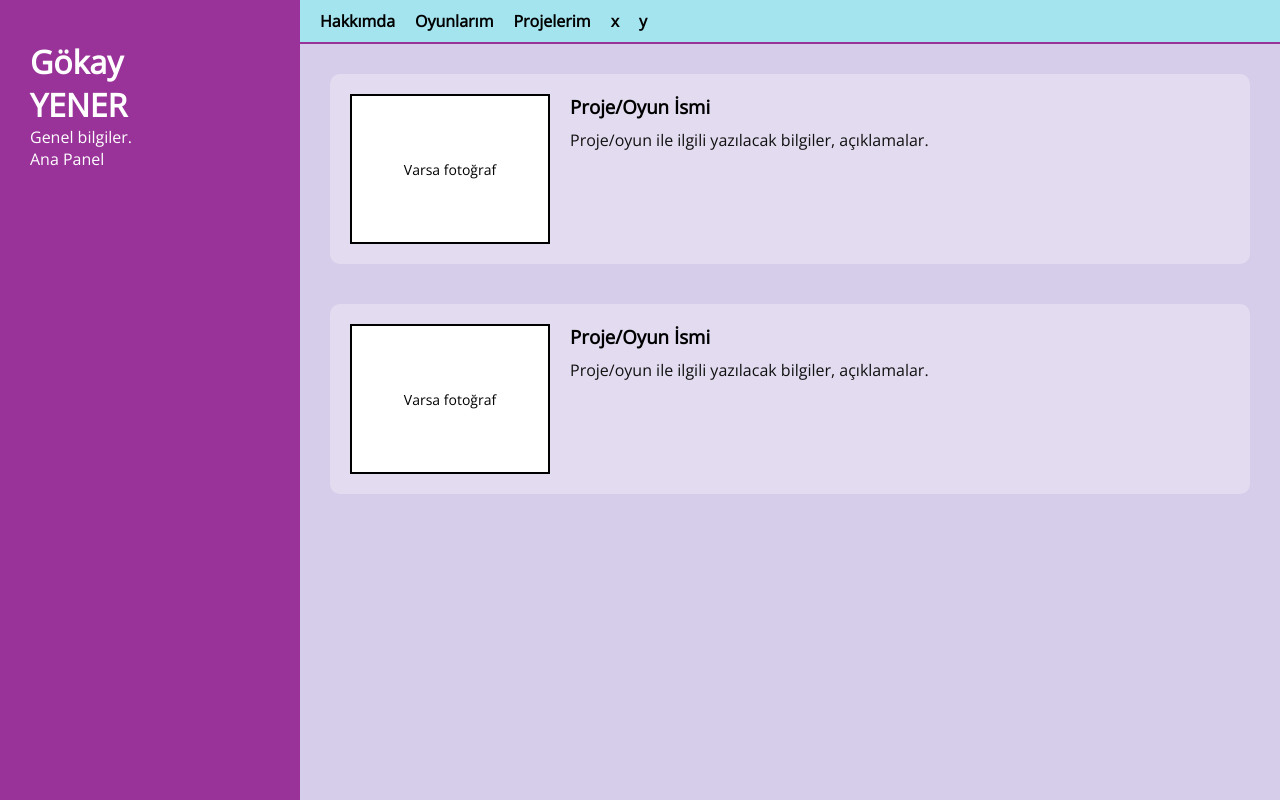
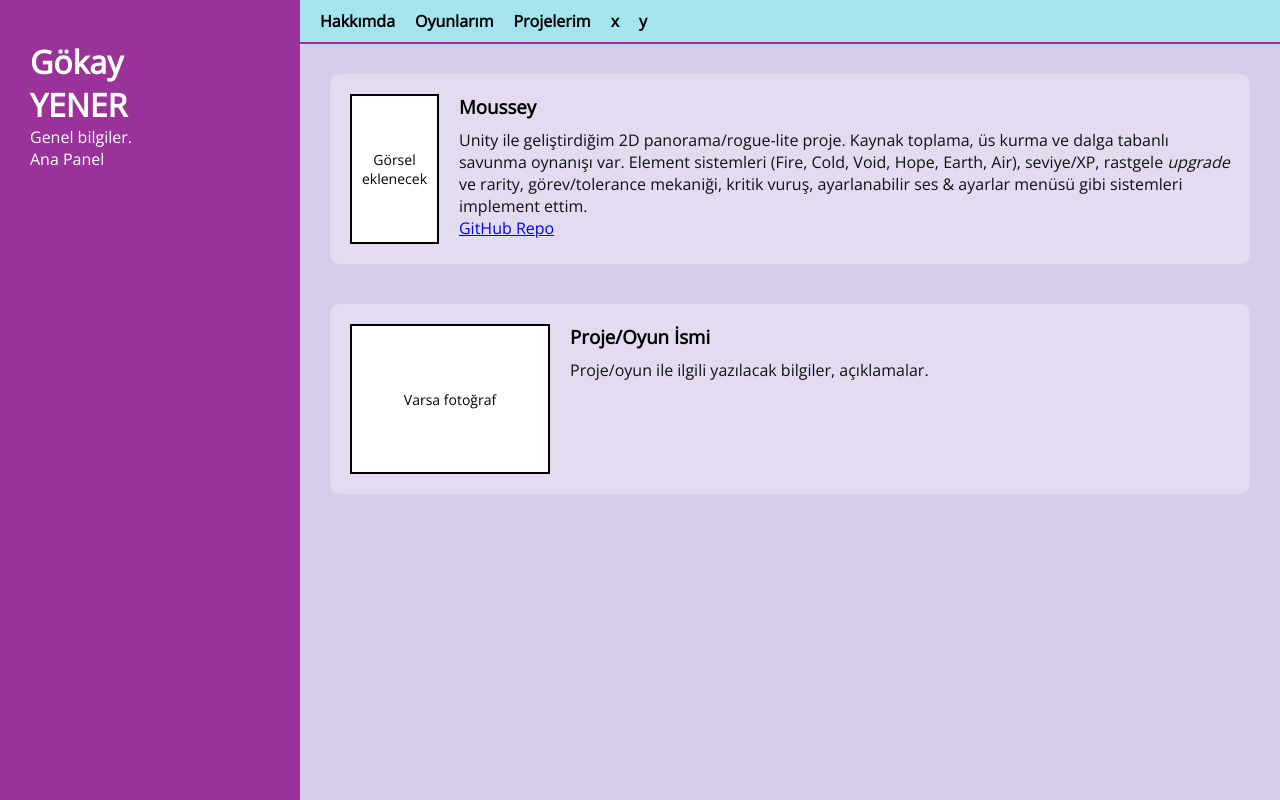
Before and after one commit to Gokayy1/Gokayy1.github.io, a plain HTML site: page index.html in a window 1280 px wide. Drawn offline with nearby package versions, Linux system fonts and the light colour scheme.

Commit message:
Update index.html Added Moussey

```diff
--- a/index.html
+++ b/index.html
@@ -23,12 +23,20 @@
 
     <div class="projects">
       <div class="project-card">
-        <div class="project-image">Varsa fotoğraf</div>
-        <div class="project-info">
-          <h3>Proje/Oyun İsmi</h3>
-          <p>Proje/oyun ile ilgili yazılacak bilgiler, açıklamalar.</p>
-        </div>
-      </div>
+  <div class="project-image">Görsel eklenecek</div>
+  <div class="project-info">
+    <h3>Moussey</h3>
+    <p>
+      Unity ile geliştirdiğim 2D panorama/rogue-lite proje. Kaynak toplama, üs kurma ve
+      dalga tabanlı savunma oynanışı var. Element sistemleri (Fire, Cold, Void, Hope, Earth, Air),
+      seviye/XP, rastgele <em>upgrade</em> ve rarity, görev/tolerance mekaniği, kritik vuruş,
+      ayarlanabilir ses & ayarlar menüsü gibi sistemleri implement ettim.
+    </p>
+    <div class="project-actions">
+      <a class="btn" href="https://github.com/Gokayy1/ProjectMoussey" target="_blank" rel="noopener">GitHub Repo</a>
+    </div>
+  </div>
+</div>
 
       <div class="project-card">
         <div class="project-image">Varsa fotoğraf</div>
```
